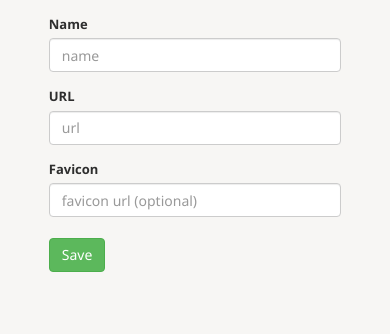
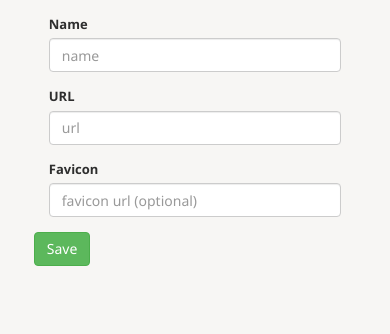
Before and after one commit to redluxx/golinker, a Flask app: page / in a window 390 px wide. Shown: the part 345-679 px from the top of the page. Run offline with Flask 2, Linux system fonts and the light colour scheme; data that the repository does not hold is empty; some libraries are stand-ins or nearby versions.

Commit message:
align save and delete button horizontally

```diff
--- a/golinks/templates/index.html
+++ b/golinks/templates/index.html
@@ -151,18 +151,17 @@
 			</div>
 
 			<!-- Button (Double) -->
-			<div class="form-group">
-				<label class="col-md-4 control-label"></label>
-				<div class="col-md-2 text-left">
+			<div class="form-group row">
+				<div class="pull-left">
 					<button type="submit" class="btn btn-success">Save</button>
 				</div>
-				<div class="col-md-2 text-right">
-					{% if edit_record %}
+				{% if edit_record %}
+				<div class="pull-right">
 					<a href="{{ url_for('.golink_delete', name=edit_record.name) }}">
 						<button type="button" class="btn btn-danger">Delete</button>
 					</a>
-					{% endif %}
 				</div>
+				{% endif %}
 			</div>
 
 			{% if edit_record %}
```
